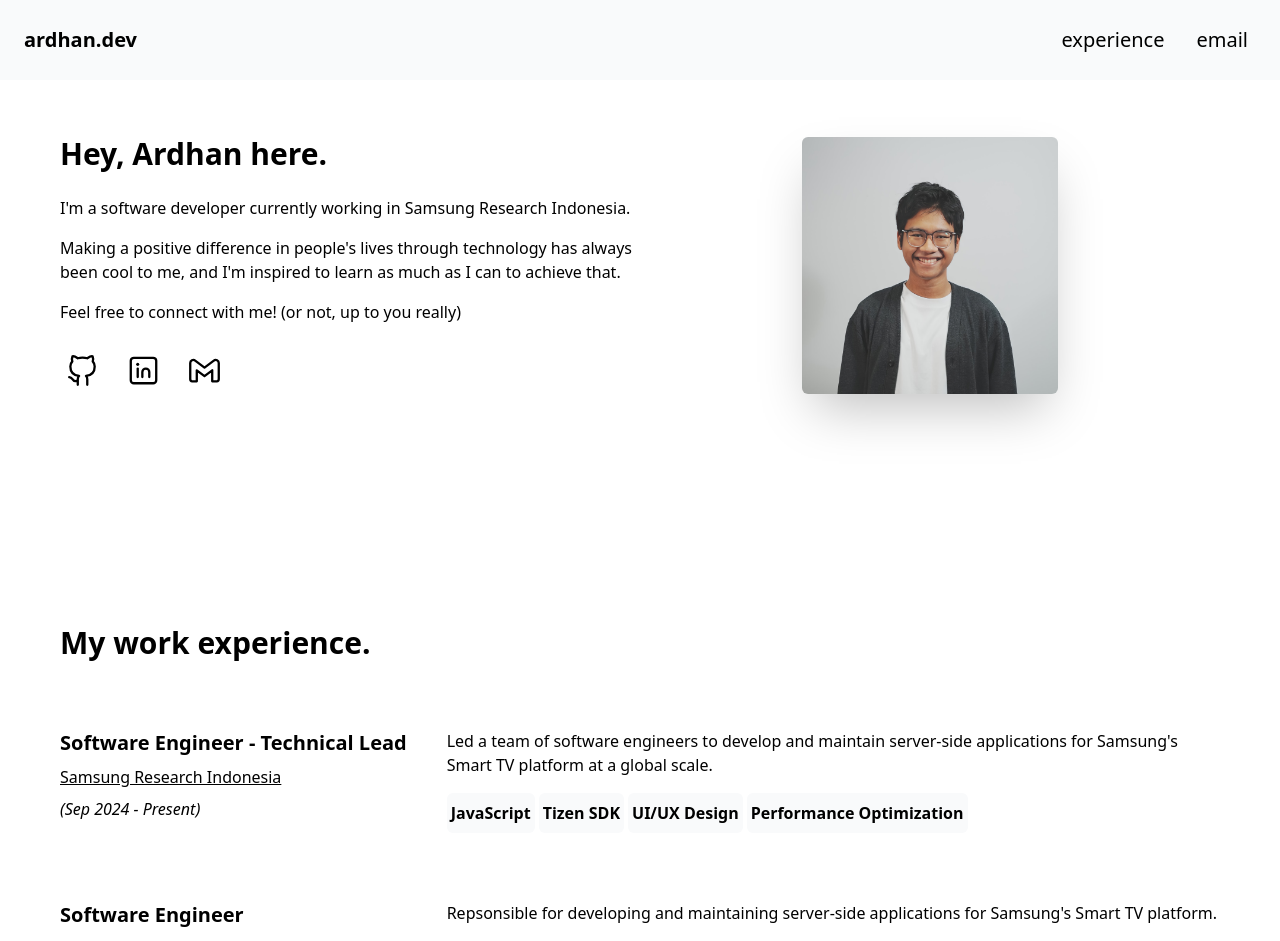
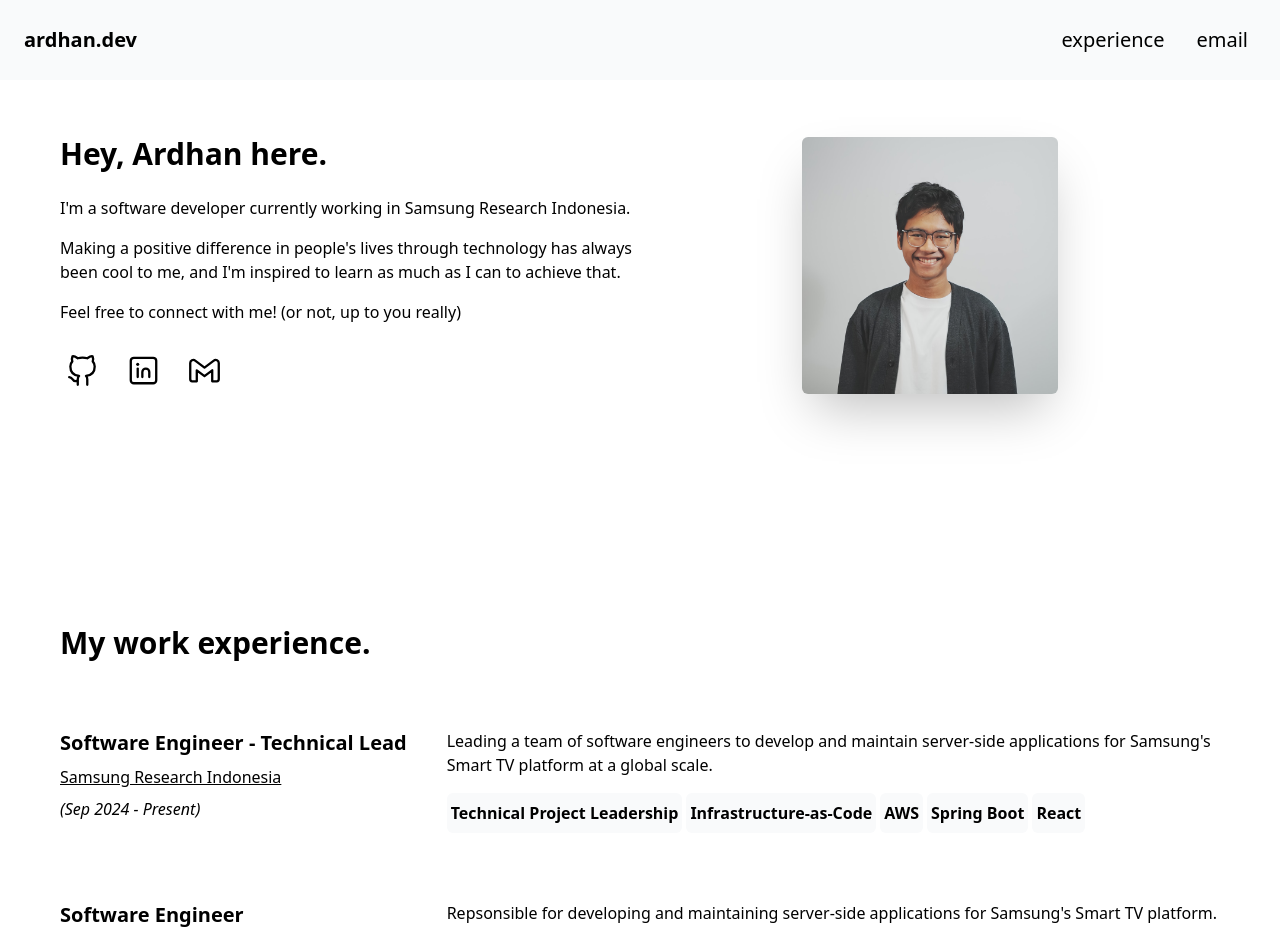
Before and after one commit to ardhan-p/ardhan.dev, a React (Vite) app: page / in a window 1280 px wide. Shown: the top 941 px of the page. Built offline with nearby package versions, Linux system fonts and the light colour scheme.

Commit message:
feat: update Experience skill chips

```diff
--- a/src/data.ts
+++ b/src/data.ts
@@ -26,9 +26,9 @@ export const experienceData: Experience[] = [
 		title: "Software Engineer - Technical Lead",
 		company: "Samsung Research Indonesia",
 		description: [
-			"Led a team of software engineers to develop and maintain server-side applications for Samsung's Smart TV platform at a global scale.",
+			"Leading a team of software engineers to develop and maintain server-side applications for Samsung's Smart TV platform at a global scale.",
 		],
-		skill: ["JavaScript", "Tizen SDK", "UI/UX Design", "Performance Optimization"],
+		skill: ["Technical Project Leadership", "Infrastructure-as-Code", "AWS", "Spring Boot", "React"],
 		duration: "Sep 2024 - Present",
 		link: "https://www.samsung.com/id/srin/",
 	},
@@ -38,7 +38,7 @@ export const experienceData: Experience[] = [
 		description: [
 			"Repsonsible for developing and maintaining server-side applications for Samsung's Smart TV platform.",
 		],
-		skill: ["JavaScript", "Tizen SDK", "UI/UX Design", "Performance Optimization"],
+		skill: ["AWS", "Spring Boot", "React", "Java", "TypeScript"],
 		duration: "Apr 2023 - Sep 2024",
 		link: "https://www.samsung.com/id/srin/",
 	},
```
